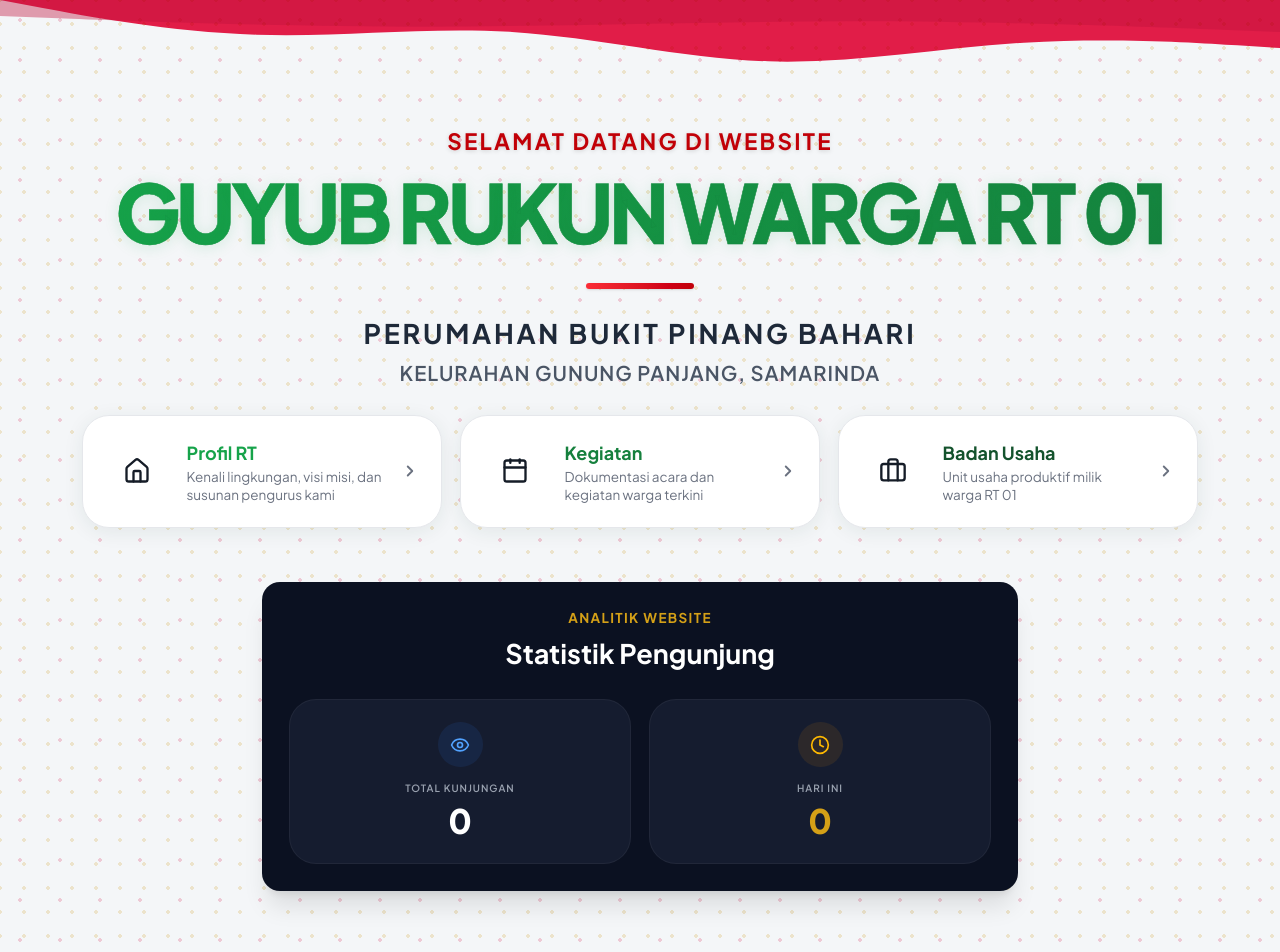
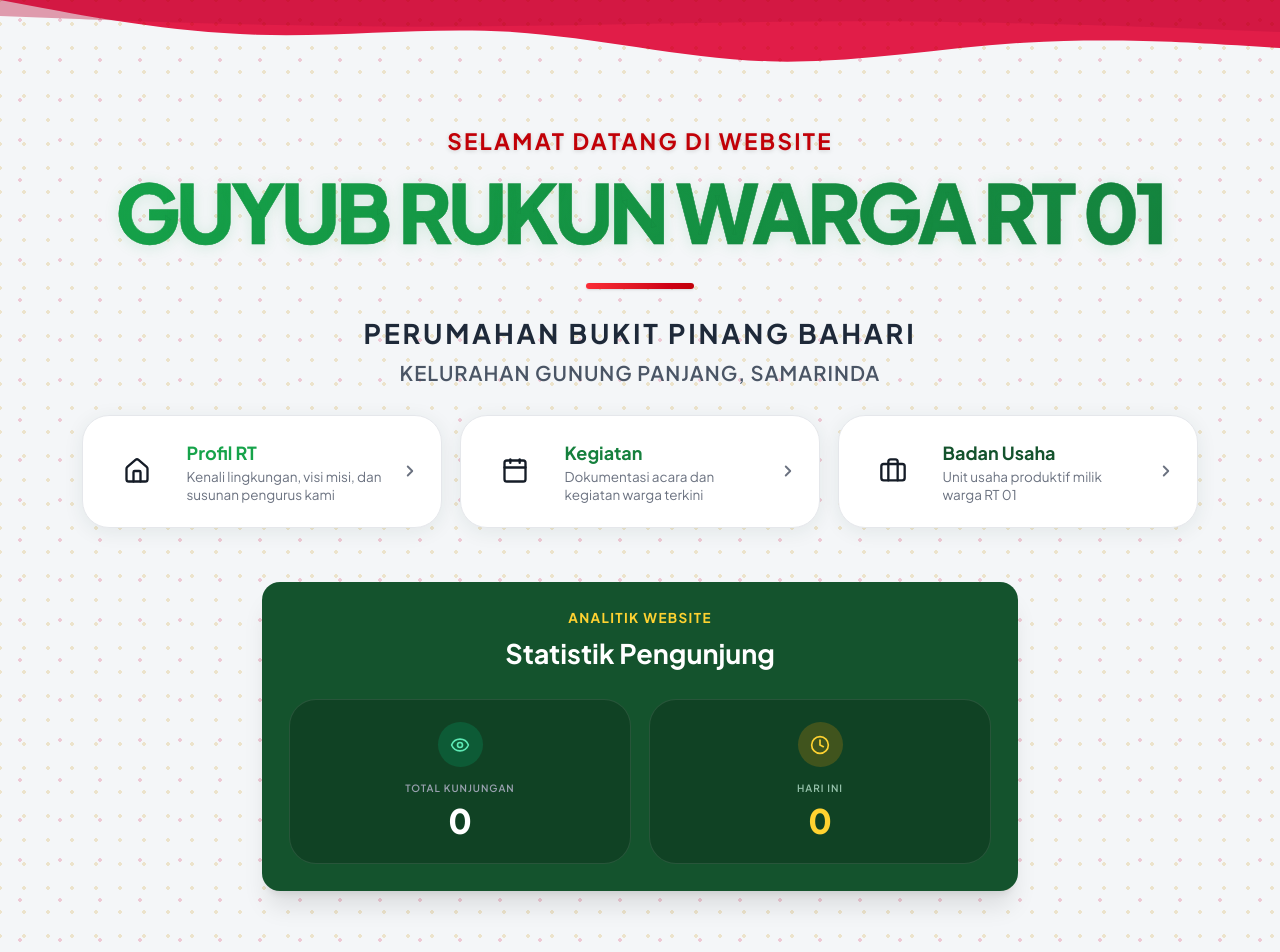
Before and after one commit to FiveUII/PBPB-RT01, a Next.js app in the folder app/: page / in a window 1280 px wide. Shown: the top 952 px of the page. Built offline with nearby package versions, Linux system fonts and the light colour scheme; no server answers; the database is empty.

Commit message:
style: match statistik widget colors with green theme

```diff
--- a/app/src/components/StatistikWidget.tsx
+++ b/app/src/components/StatistikWidget.tsx
@@ -15,25 +15,25 @@ export default function StatistikWidget({ total, hariIni, rataRata, variant = "p
   if (variant === "public") {
     // Simplified version for homepage
     return (
-      <div className="bg-[#0b1121] rounded-2xl p-6 w-full max-w-2xl mx-auto shadow-xl text-white">
-        <h3 className="text-center text-xs tracking-widest text-[#d4a017] uppercase font-bold mb-2">Analitik Website</h3>
+      <div className="rounded-2xl p-6 w-full max-w-2xl mx-auto shadow-xl text-white" style={{ background: "var(--green-900)" }}>
+        <h3 className="text-center text-xs tracking-widest text-amber-300 uppercase font-bold mb-2">Analitik Website</h3>
         <h2 className="text-center text-2xl font-bold mb-6">Statistik Pengunjung</h2>
 
         <div className="grid grid-cols-2 gap-4">
-          <div className="bg-[#151c2f] rounded-xl p-5 border border-white/5 flex flex-col items-center text-center">
-            <div className="w-10 h-10 rounded-full bg-blue-500/10 flex items-center justify-center text-blue-400 mb-3">
+          <div className="rounded-xl p-5 border border-white/10 flex flex-col items-center text-center" style={{ background: "rgba(0,0,0,0.2)" }}>
+            <div className="w-10 h-10 rounded-full bg-emerald-500/20 flex items-center justify-center text-emerald-300 mb-3">
               <Eye size={20} />
             </div>
             <p className="text-[10px] text-gray-400 uppercase tracking-widest font-semibold mb-1">Total Kunjungan</p>
             <p className="text-3xl font-black">{formatNum(total)}</p>
           </div>
 
-          <div className="bg-[#151c2f] rounded-xl p-5 border border-white/5 flex flex-col items-center text-center">
-            <div className="w-10 h-10 rounded-full bg-amber-500/10 flex items-center justify-center text-amber-400 mb-3">
+          <div className="rounded-xl p-5 border border-white/10 flex flex-col items-center text-center" style={{ background: "rgba(0,0,0,0.2)" }}>
+            <div className="w-10 h-10 rounded-full bg-amber-500/20 flex items-center justify-center text-amber-300 mb-3">
               <Clock size={20} />
             </div>
-            <p className="text-[10px] text-gray-400 uppercase tracking-widest font-semibold mb-1">Hari Ini</p>
-            <p className="text-3xl font-black text-[#d4a017]">{formatNum(hariIni)}</p>
+            <p className="text-[10px] text-emerald-100/70 uppercase tracking-widest font-semibold mb-1">Hari Ini</p>
+            <p className="text-3xl font-black text-amber-300">{formatNum(hariIni)}</p>
           </div>
         </div>
       </div>
@@ -42,25 +42,25 @@ export default function StatistikWidget({ total, hariIni, rataRata, variant = "p
 
   // Full version for admin
   return (
-    <div className="bg-[#0b1121] rounded-2xl p-6 md:p-8 w-full shadow-xl text-white relative overflow-hidden">
+    <div className="rounded-2xl p-6 md:p-8 w-full shadow-xl text-white relative overflow-hidden" style={{ background: "linear-gradient(135deg, var(--green-900), var(--green-800))" }}>
       {/* Background decoration */}
-      <div className="absolute top-0 right-0 w-64 h-64 bg-blue-500/5 rounded-full blur-3xl -translate-y-1/2 translate-x-1/3"></div>
+      <div className="absolute top-0 right-0 w-64 h-64 bg-emerald-500/10 rounded-full blur-3xl -translate-y-1/2 translate-x-1/3"></div>
 
       <div className="mb-6 relative z-10">
-        <h3 className="text-[11px] tracking-widest text-[#d4a017] uppercase font-bold mb-1">Analitik Website</h3>
+        <h3 className="text-[11px] tracking-widest text-amber-300 uppercase font-bold mb-1">Analitik Website</h3>
         <h2 className="text-2xl md:text-3xl font-bold">Statistik Pengunjung</h2>
-        <p className="text-xs text-gray-400 mt-1">Data lalu lintas kunjungan portal RT 01</p>
+        <p className="text-xs text-emerald-100/70 mt-1">Data lalu lintas kunjungan portal RT 01</p>
       </div>
 
       <div className="grid grid-cols-1 md:grid-cols-3 gap-4 relative z-10">
         {/* Total Card */}
-        <div className="bg-[#151c2f] rounded-xl p-5 border border-white/5 flex flex-col justify-between">
+        <div className="rounded-xl p-5 border border-white/10 flex flex-col justify-between" style={{ background: "rgba(0,0,0,0.2)" }}>
           <div className="flex justify-between items-start mb-4">
             <div>
-              <p className="text-[10px] text-gray-400 uppercase tracking-widest font-semibold">Total Kunjungan</p>
-              <p className="text-[9px] text-gray-500 mt-0.5">Sejak website diluncurkan</p>
+              <p className="text-[10px] text-emerald-100/70 uppercase tracking-widest font-semibold">Total Kunjungan</p>
+              <p className="text-[9px] text-emerald-200/50 mt-0.5">Sejak website diluncurkan</p>
             </div>
-            <div className="w-9 h-9 rounded-lg bg-blue-500/10 flex items-center justify-center text-blue-400">
+            <div className="w-9 h-9 rounded-lg bg-emerald-500/20 flex items-center justify-center text-emerald-300">
               <Eye size={18} />
             </div>
           </div>
@@ -73,38 +73,38 @@ export default function StatistikWidget({ total, hariIni, rataRata, variant = "p
         </div>
 
         {/* Today Card */}
-        <div className="bg-[#151c2f] rounded-xl p-5 border border-white/5 flex flex-col justify-between">
+        <div className="rounded-xl p-5 border border-white/10 flex flex-col justify-between" style={{ background: "rgba(0,0,0,0.2)" }}>
           <div className="flex justify-between items-start mb-4">
             <div>
-              <p className="text-[10px] text-gray-400 uppercase tracking-widest font-semibold">Hari Ini</p>
-              <p className="text-[9px] text-gray-500 mt-0.5">Statistik Real-time</p>
+              <p className="text-[10px] text-emerald-100/70 uppercase tracking-widest font-semibold">Hari Ini</p>
+              <p className="text-[9px] text-emerald-200/50 mt-0.5">Statistik Real-time</p>
             </div>
-            <div className="w-9 h-9 rounded-lg bg-amber-500/10 flex items-center justify-center text-amber-400">
+            <div className="w-9 h-9 rounded-lg bg-amber-500/20 flex items-center justify-center text-amber-300">
               <Clock size={18} />
             </div>
           </div>
           <div>
-            <p className="text-4xl font-black text-[#d4a017]">{formatNum(hariIni)}</p>
-            <div className="mt-2 inline-flex items-center gap-1.5 px-2 py-1 rounded-full bg-[#d4a017]/10 text-[#d4a017] text-[10px] font-semibold">
+            <p className="text-4xl font-black text-amber-300">{formatNum(hariIni)}</p>
+            <div className="mt-2 inline-flex items-center gap-1.5 px-2 py-1 rounded-full bg-amber-500/20 text-amber-200 text-[10px] font-semibold">
               <span>Pengunjung Aktif</span>
             </div>
           </div>
         </div>
 
         {/* Average Card */}
-        <div className="bg-[#151c2f] rounded-xl p-5 border border-white/5 flex flex-col justify-between">
+        <div className="rounded-xl p-5 border border-white/10 flex flex-col justify-between" style={{ background: "rgba(0,0,0,0.2)" }}>
           <div className="flex justify-between items-start mb-4">
             <div>
-              <p className="text-[10px] text-gray-400 uppercase tracking-widest font-semibold">Rata-rata Harian</p>
-              <p className="text-[9px] text-gray-500 mt-0.5">Performa Kunjungan</p>
+              <p className="text-[10px] text-emerald-100/70 uppercase tracking-widest font-semibold">Rata-rata Harian</p>
+              <p className="text-[9px] text-emerald-200/50 mt-0.5">Performa Kunjungan</p>
             </div>
-            <div className="w-9 h-9 rounded-lg bg-indigo-500/10 flex items-center justify-center text-indigo-400">
+            <div className="w-9 h-9 rounded-lg bg-teal-500/20 flex items-center justify-center text-teal-300">
               <TrendingUp size={18} />
             </div>
           </div>
           <div>
             <p className="text-4xl font-black">{rataRata}</p>
-            <div className="mt-2 inline-flex items-center gap-1.5 px-2 py-1 rounded-full bg-indigo-500/10 text-indigo-400 text-[10px] font-semibold">
+            <div className="mt-2 inline-flex items-center gap-1.5 px-2 py-1 rounded-full bg-teal-500/20 text-teal-200 text-[10px] font-semibold">
               <span>Kunjungan / Hari</span>
             </div>
           </div>
```
